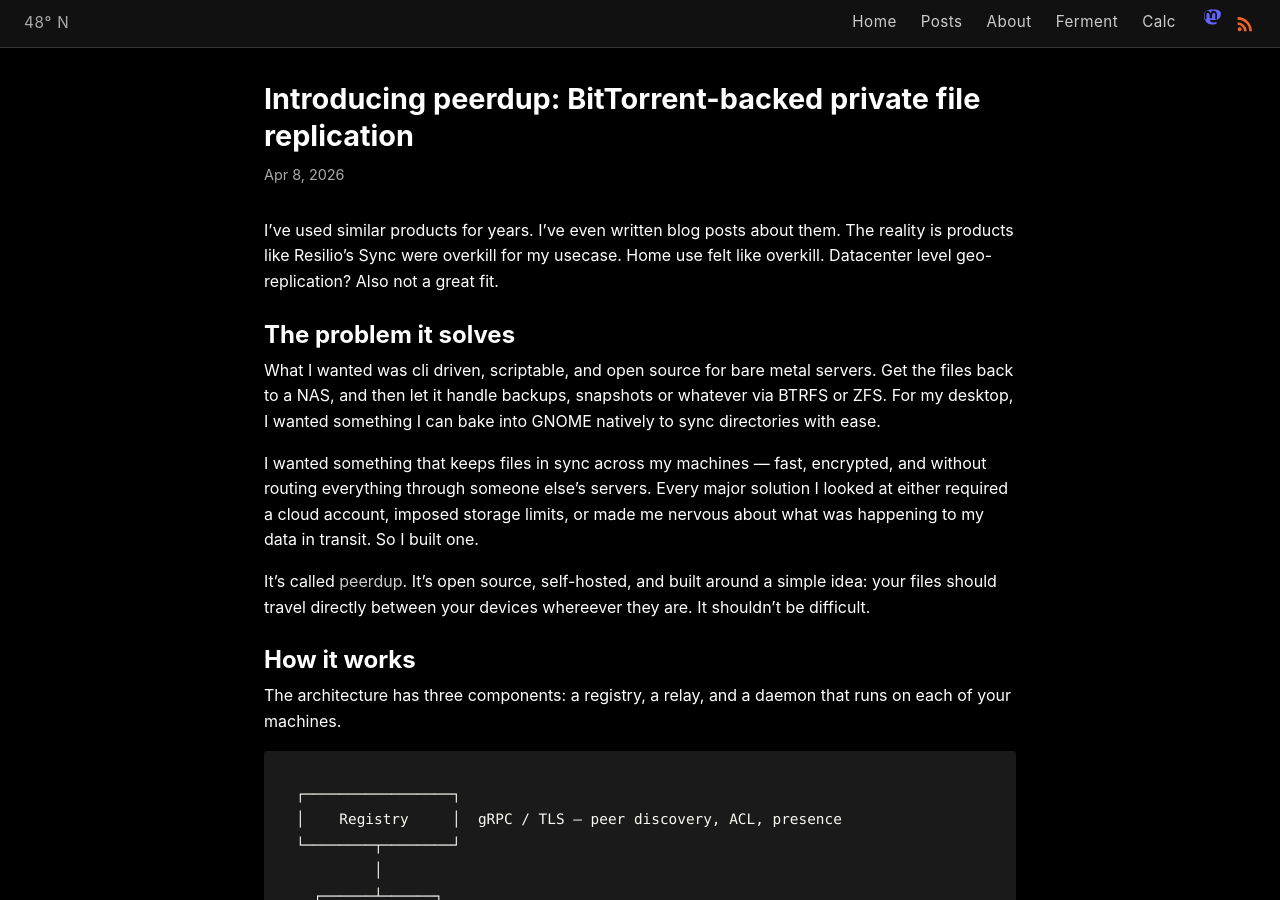
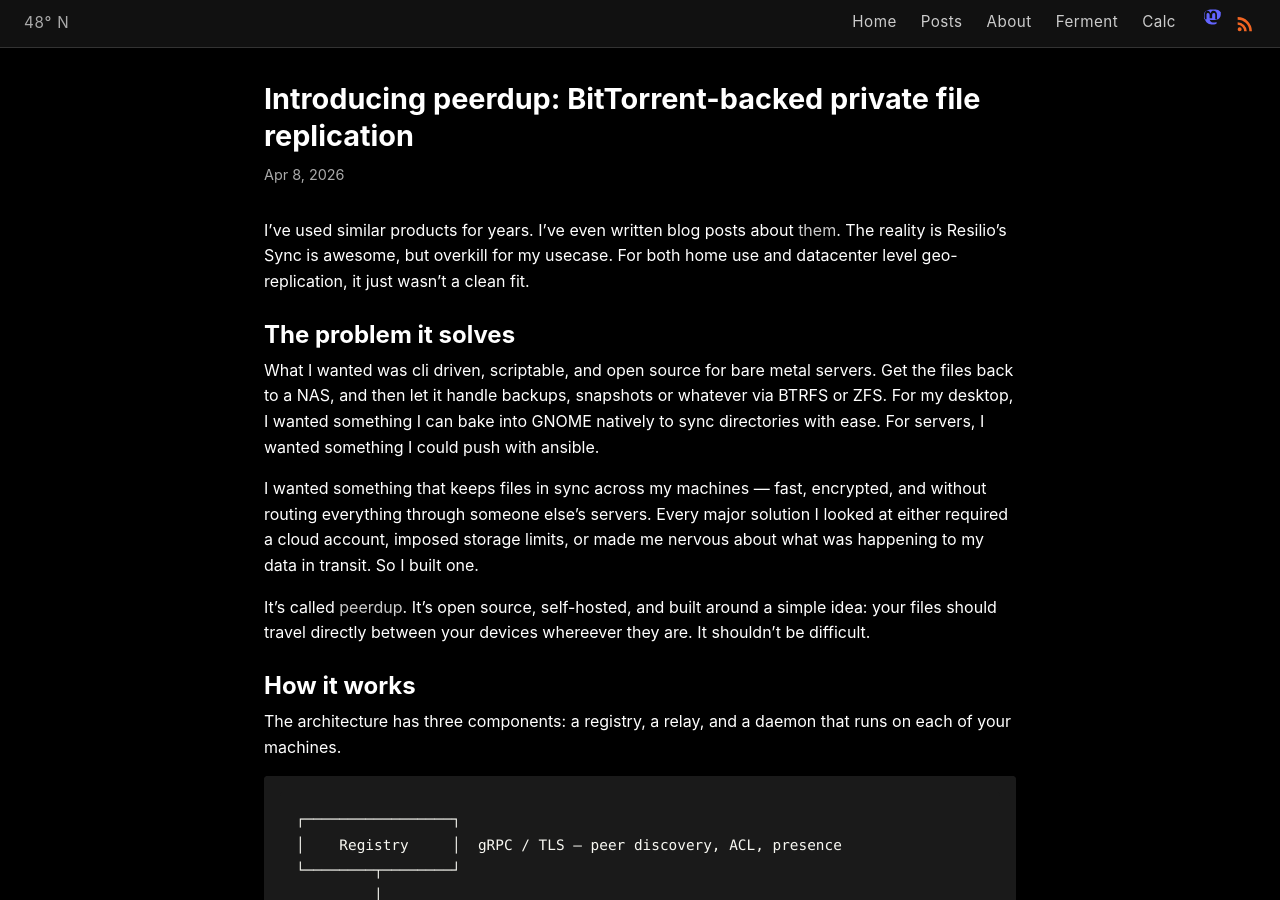
Before and after one commit to theronconrey/theronconrey.github.io, a Jekyll site: the page built from _posts/2026-04-08-peerdup-no-cloud-required.md, in a window 1280 px wide and 900 px high. Built offline with Jekyll 4.4.1, drawn with Linux system fonts in a browser that asks for light colours.

```diff
--- a/_posts/2026-04-08-peerdup-no-cloud-required.md
+++ b/_posts/2026-04-08-peerdup-no-cloud-required.md
@@ -4,11 +4,11 @@
 date: 2026-04-08
 ---
 
-I've used similar products for years. I've even written blog posts about them. The reality is products like Resilio's Sync were overkill for my usecase. Home use felt like overkill. Datacenter level geo-replication? Also not a great fit.
+I've used similar products for years. I've even written blog posts about [them](https://www.resilio.com/blog/sync-hacks-how-to-use-bittorrent-sync-as-geo-replication-for-storage). The reality is Resilio's Sync is awesome, but overkill for my usecase. For both home use and datacenter level geo-replication, it just wasn't a clean fit.
 
 # The problem it solves
 
-What I wanted was cli driven, scriptable, and open source for bare metal servers. Get the files back to a NAS, and then let it handle backups, snapshots or whatever via BTRFS or ZFS. For my desktop, I wanted something I can bake into GNOME natively to sync directories with ease.
+What I wanted was cli driven, scriptable, and open source for bare metal servers. Get the files back to a NAS, and then let it handle backups, snapshots or whatever via BTRFS or ZFS. For my desktop, I wanted something I can bake into GNOME natively to sync directories with ease. For servers, I wanted something I could push with ansible.
 
 I wanted something that keeps files in sync across my machines — fast, encrypted, and without routing everything through someone else's servers. Every major solution I looked at either required a cloud account, imposed storage limits, or made me nervous about what was happening to my data in transit. So I built one.
 
```
